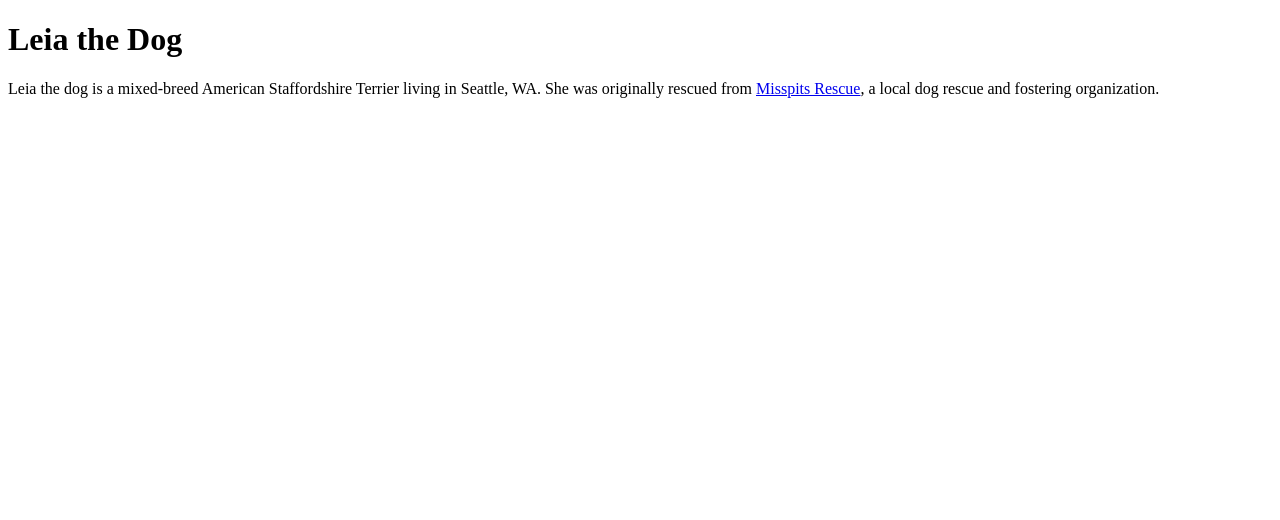
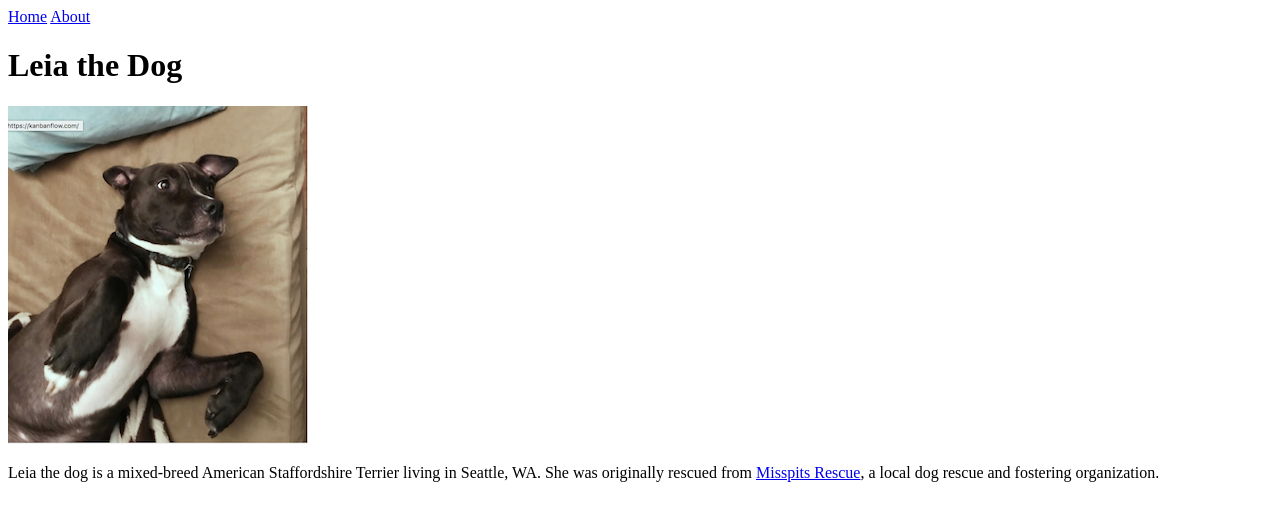
Before and after one commit to CassiG/2.5-website, a plain HTML site: page index.html in a window 1280 px wide. Drawn offline with Linux system fonts and the light colour scheme.

Commit message:
Add site navigation

```diff
--- a/index.html
+++ b/index.html
@@ -5,7 +5,14 @@
 </head>
 <body>
 
+	<nav>
+		<a href="index.html">Home</a>
+		<a href="about.html">About</a>
+	</nav>
+
 	<h1>Leia the Dog</h1>
+
+	<img src="images/leia-head-img.png" sizes="100px" alt="leia the dog">
 
 	<p>Leia the dog is a mixed-breed American Staffordshire Terrier living in Seattle, WA. She was originally rescued from <a href="http://www.misspitsrescue.org/">Misspits Rescue</a>, a local dog rescue and fostering organization.</p>
 </body>
```
